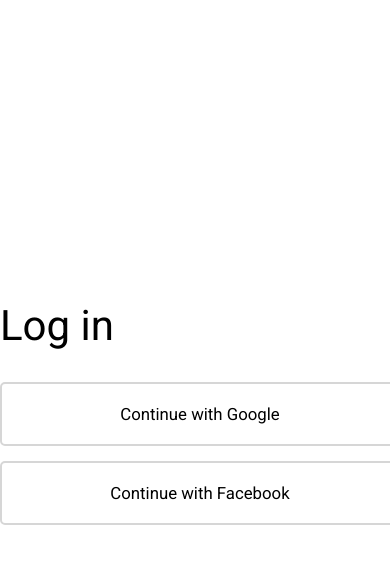
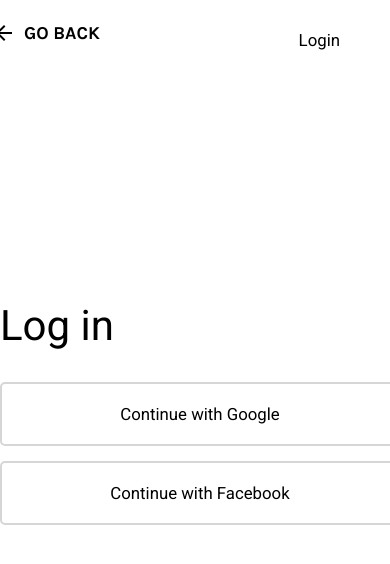
Before and after one commit to asterdeveris/rick-and-morty, a React (Create React App) app: page /login-page in a window 390 px wide. Shown: the top 564 px of the page. Built offline with nearby package versions, Linux system fonts and the light colour scheme.

Commit message:
add navbar for user profile

```diff
--- a/src/components/App/App.js
+++ b/src/components/App/App.js
@@ -1,17 +1,26 @@
 import React from "react";
-import { Route, Routes } from "react-router-dom";
+import { Route, Routes, Navigate } from "react-router-dom";
 import MainPage from "../Main-page/main-page";
 import CharacterDetails from "../Character-details/Character-details";
 import LoginPage from "../Login-page/Login-page";
+import Navbar from "../Navbar/Navbar";
 import "./App.scss";
 
 function App() {
+  const user = false;
   return (
     <div className="container">
+      <Navbar />
       <Routes>
         <Route path="/" element={<MainPage />} />
-        <Route path="/character-details/:id" element={<CharacterDetails />} />
-        <Route path="/login-page" element={<LoginPage />} />
+        <Route
+          path="/character-details/:id"
+          element={user ? <CharacterDetails /> : <Navigate to="/login-page" />}
+        />
+        <Route
+          path="/login-page"
+          element={user ? <Navigate to="/" /> : <LoginPage />}
+        />
       </Routes>
     </div>
   );
--- a/src/components/App/App.scss
+++ b/src/components/App/App.scss
@@ -5,5 +5,4 @@
   flex-direction: column;
   justify-content: center;
   align-items: center;
-  height: 100%;
 }
--- a/src/components/Login-page/Login-page.js
+++ b/src/components/Login-page/Login-page.js
@@ -1,9 +1,17 @@
 import React from "react";
+import { Link } from "react-router-dom";
+import arrowIcon from "../Character-details/arrow_back.svg";
 import "./Login-page.scss";
 
 const LoginPage = () => {
   return (
     <div className="login-page">
+      <Link to="/">
+        <div className="back-to-main-link">
+          <img src={arrowIcon} />
+          Go back
+        </div>
+      </Link>
       <h1>Log in</h1>
       <button>Continue with Google</button>
       <button>Continue with Facebook</button>
--- a/src/components/Login-page/Login-page.scss
+++ b/src/components/Login-page/Login-page.scss
@@ -1,3 +1,4 @@
+@import "../../breakpoints.scss";
 .login-page {
   margin: 0 auto;
   display: flex;
@@ -5,6 +6,30 @@
   justify-content: center;
   align-items: left;
   vertical-align: middle;
+  height: 100vh;
+
+  .back-to-main-link {
+    position: fixed;
+    top: 24px;
+    left: 70px;
+    font-family: "Karla", sans-serif;
+    font-size: 1.3rem;
+    font-weight: 700;
+    text-transform: uppercase;
+    color: black;
+
+    img {
+      position: absolute;
+      left: -32px;
+      top: -3px;
+    }
+
+    @include sm {
+      & {
+        left: 24px;
+      }
+    }
+  }
 
   button {
     padding: 20px;
--- /dev/null
+++ b/src/components/Navbar/Navbar.js
@@ -0,0 +1,30 @@
+import React from "react";
+import { Link } from "react-router-dom";
+import "./Navbar.scss";
+
+const Navbar = ({ user }) => {
+  return user ? (
+    <nav className="navbar">
+      <ul>
+        <li>
+          <img src="/" alt="user-image" />
+        </li>
+        <li>
+          <button className="navbar-btn">Logout</button>
+        </li>
+      </ul>
+    </nav>
+  ) : (
+    <nav className="navbar">
+      <ul>
+        <li>
+          <Link to="/login-page">
+            <button className="navbar-btn">Login</button>
+          </Link>
+        </li>
+      </ul>
+    </nav>
+  );
+};
+
+export default Navbar;
--- /dev/null
+++ b/src/components/Navbar/Navbar.scss
@@ -0,0 +1,21 @@
+.navbar {
+  position: absolute;
+  top: 10px;
+  right: 30px;
+  display: flex;
+  justify-content: flex-end;
+  padding: 20px;
+
+  ul {
+    display: flex;
+    align-items: center;
+
+    img {
+      margin-right: 10px;
+    }
+  }
+}
+.navbar-btn {
+  background-color: white;
+  font-size: 1.2rem;
+}
```
